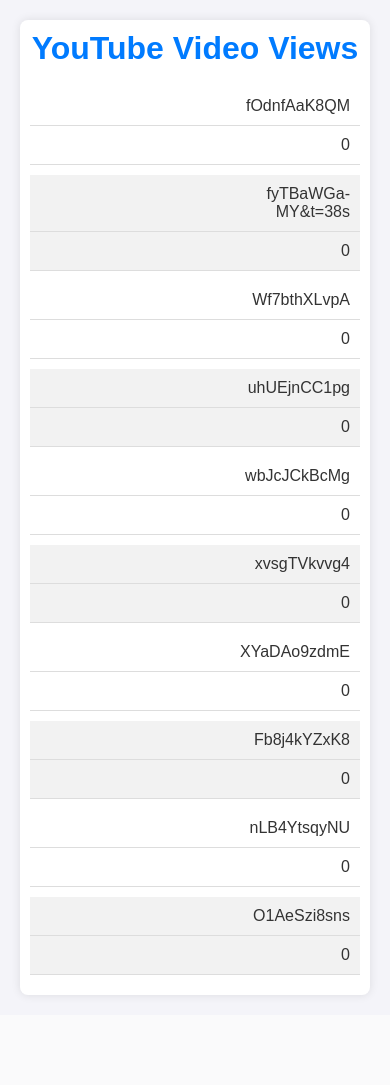
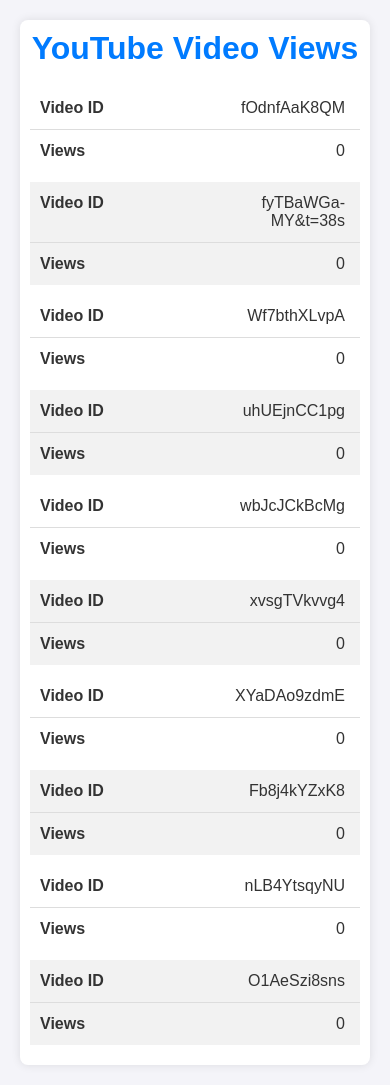
Before and after one commit to rohitsch1/Python-views, a Flask app: page / in a window 390 px wide. Before the commit the page ends 998 px from the top, so only its background shows below. Run offline with Flask 3, Linux system fonts and the light colour scheme.

Commit message:
style change

```diff
--- a/static/styles.css
+++ b/static/styles.css
@@ -1,4 +1,3 @@
-
 * {
     box-sizing: border-box;
     margin: 0;
@@ -29,12 +28,14 @@
     text-align: center;
     margin-bottom: 20px;
     color: #007BFF;
+    font-size: 2em;
 }
 
 table {
     width: 100%;
     border-collapse: collapse;
     margin-top: 20px;
+    font-size: 1em;
 }
 
 thead {
@@ -43,14 +44,11 @@
 }
 
 th, td {
-    padding: 10px;
-    text-align: left;
+    padding: 12px 15px;
     border-bottom: 1px solid #ddd;
 }
 
 th {
-    background-color: #007BFF;
-    color: white;
     text-align: center;
 }
 
@@ -60,6 +58,10 @@
 
 tr:nth-child(even) {
     background-color: #f2f2f2;
+}
+
+tr:hover {
+    background-color: #f1f1f1;
 }
 
 @media (max-width: 600px) {
@@ -72,8 +74,10 @@
         display: block;
     }
 
-    th {
-        display: none;
+    thead tr {
+        position: absolute;
+        top: -9999px;
+        left: -9999px;
     }
 
     tr {
@@ -85,6 +89,7 @@
         text-align: right;
         padding-left: 50%;
         position: relative;
+        border-bottom: 1px solid #ddd;
     }
 
     td::before {
@@ -96,4 +101,8 @@
         text-align: left;
         font-weight: bold;
     }
+
+    td:last-child {
+        border-bottom: 0;
+    }
 }
--- a/templates/index.html
+++ b/templates/index.html
@@ -19,8 +19,8 @@
             <tbody>
                 {% for video in videos %}
                 <tr>
-                    <td>{{ video.video_id }}</td>
-                    <td>{{ video.views }}</td>
+                    <td data-label="Video ID">{{ video.video_id }}</td>
+                    <td data-label="Views">{{ video.views }}</td>
                 </tr>
                 {% endfor %}
             </tbody>
```
